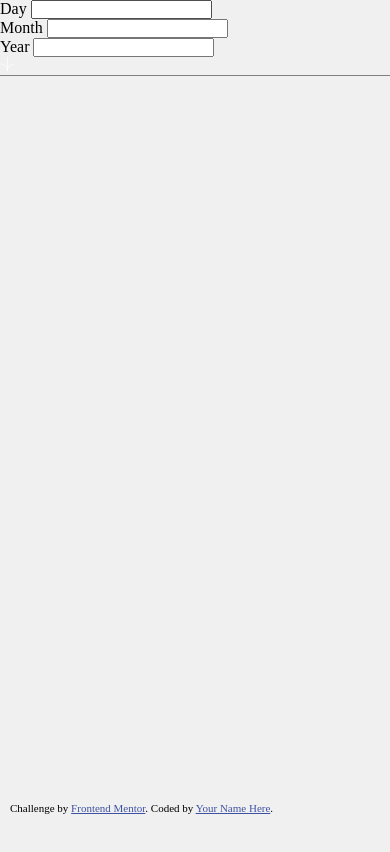
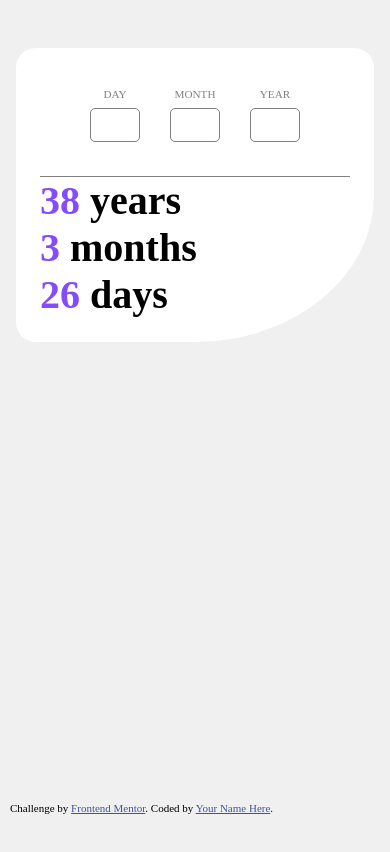
Before and after one commit to KAPIL9027/frontend-age-calculator, a plain HTML site: page index.html in a window 390 px wide. Drawn offline with Linux system fonts and the light colour scheme; a web font is replaced by a local one.

Commit message:
Done with the mobile design part almost.

```diff
--- a/index.css
+++ b/index.css
@@ -1,3 +1,10 @@
+@import url('https://fonts.google.com/specimen/Poppins');
+
+body{
+   width: 100vw;
+   height: 100vh;
+   justify-content: center;
+}
 :root{
     --offwhite: hsl(0, 0%, 94%)
 }
@@ -5,10 +12,44 @@
 *{
     margin: 0;
     padding: 0;
-
+    font-family: 'Poppins', 'sans-serif';
 
 }
 
+
+.age-calculator{
+    background-color: white;
+    padding: 1.5rem;
+    margin: 3rem 1rem;
+    border-top-left-radius: 20px;
+    border-top-right-radius: 20px;
+    border-bottom-left-radius: 20px;
+    border-bottom-right-radius: 50%;
+}
+.date-form{
+    display: flex;
+    justify-content: center;
+    gap: 2rem;
+    margin: 1rem;
+}
+.box{
+    display: flex;
+    flex-direction: column;
+    width: 3rem;
+    gap: 0.5rem;
+    align-items: center;
+}
+
+label{
+    color: gray;
+    font-size: 0.7rem;
+}
+.box > input{
+    height: 2rem;
+    border-radius: 5px;
+    border: 1px solid gray;
+    width: 3rem;
+}
 html{
     width: 100vw;
     height: 100vh;
@@ -31,7 +72,18 @@ body{
     width: 15px;
 
 }
-@media screen and (max-width: 375px)
+
+.down-header{
+    color: hsl(259, 100%, 65%);
+    font-size: 2.5rem;
+    font-weight: 700;
+}
+
+.age{
+    color: black;
+}
+
+@media screen and (max-width: 376px)
 {
     .arrow-btn{
         background-color: hsl(259, 100%, 65%);
@@ -47,4 +99,8 @@ body{
         align-items: center;
 
     }
+
+    .age-calculator-down{
+        margin-top: 2rem;
+    }
 }
--- a/index.html
+++ b/index.html
@@ -18,28 +18,30 @@
   <div class="age-calculator">
    <div class="age-calculator-form">
     <form class="date-form">
-      <div class = "day-box">
-        <label for="day">Day</label>
+      <div class = "box">
+        <label for="day">DAY</label>
         <input class="input" name="day" id="day">
       </div>
-      <div class = "month-box">
-        <label for="month">Month</label>
+      <div class = "box">
+        <label for="month">MONTH</label>
         <input class="input" name="month" id="month">
       </div>
-      <div class = "year-box">
-        <label for="year">Year</label>
+      <div class = "box">
+        <label for="year">YEAR</label>
         <input class="input" name="year" id="year">
       </div>
-      <div class="btn">
-        <div class="arrow-btn">
-          <img src="assets/images/icon-arrow.svg"/>
-        </div>
-        <div class="line"></div>
+    </form>
+    <div class="btn">
+      <div class="arrow-btn">
+        <img src="assets/images/icon-arrow.svg"/>
       </div>
-    </form>
+      <div class="line"></div>
+    </div>
    </div>
    <div class="age-calculator-down">
-
+    <h2 class="down-header">38 <span class="age">years</span></h2>
+    <h2 class="down-header">3 <span class="age">months</span></h2>
+    <h2 class="down-header">26 <span class="age">days</span></h2>
    </div>
   </div>
   <div class="attribution" style="position: fixed;left: 10px;top: 95%">
```
